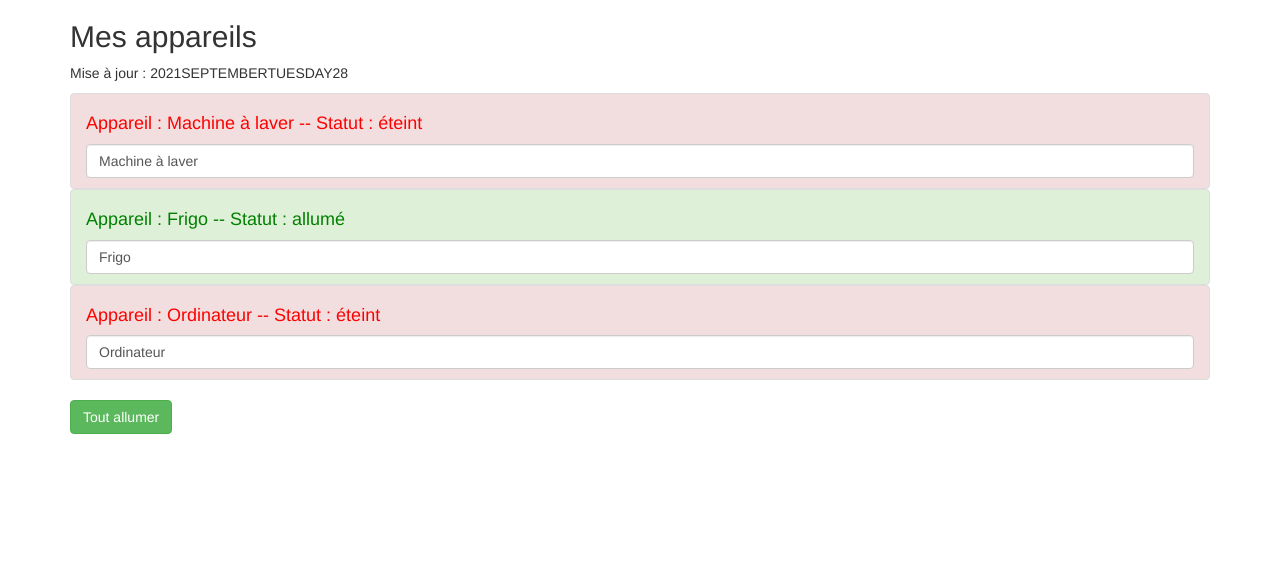
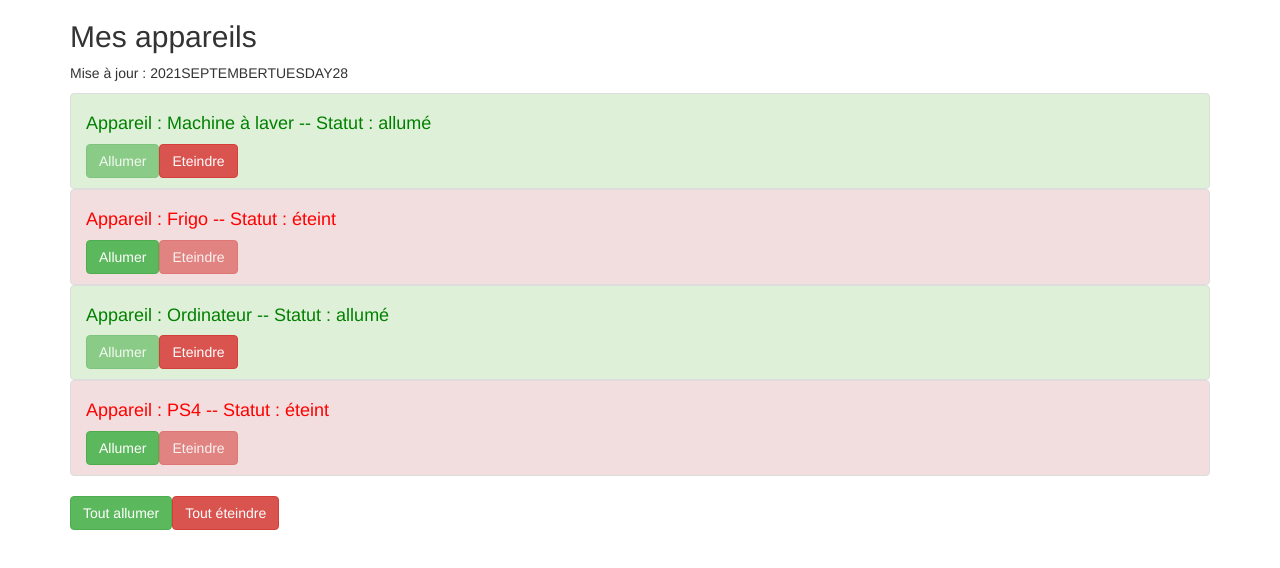
Before and after one commit to Kevin-DA-RE/Projets-Web, an Angular app in the folder Angular/myApp/: page / in a window 1280 px wide. Shown: the top 568 px of the page. Built offline with nearby package versions, Linux system fonts and the light colour scheme.

Commit message:
Services fini

```diff
--- a/Angular/myApp/src/app/app.component.html
+++ b/Angular/myApp/src/app/app.component.html
@@ -4,13 +4,15 @@
         <h2>Mes appareils</h2>
         <p>Mise à jour : {{ lastUpdate | date: 'yMMMMEEEEd' | uppercase}}</p>
         <ul class="list-group">
-          <app-appareil *ngFor="let appareil of appareils"
+          <app-appareil *ngFor="let appareil of appareils; let i = index"
+                        [indexOfAppareil]="i"
                         [appareilName]="appareil.name"
                         [appareilStatus]="appareil.status"></app-appareil>
         </ul>
         <button class="btn btn-success"
-                [disabled] = "!isAuth"
                 (click)="onAllumer()">Tout allumer</button>
+        <button class="btn btn-danger"
+                (click)="onEteindre()">Tout éteindre</button>
       </div>
     </div>
   </div>
--- a/Angular/myApp/src/app/app.component.ts
+++ b/Angular/myApp/src/app/app.component.ts
@@ -30,6 +30,10 @@
   }
 
   onAllumer(){
-    console.log('On allume tout !');
+    this.appareilService.switchOnAll();
   }
+  onEteindre() {
+    this.appareilService.switchOffAll();
+  }
+
 }
--- a/Angular/myApp/src/app/appareil/appareil.component.html
+++ b/Angular/myApp/src/app/appareil/appareil.component.html
@@ -2,5 +2,11 @@
                'list-group-item-success': appareilStatus === 'allumé',
                'list-group-item-danger': appareilStatus === 'éteint'}">
   <h4 [ngStyle]="{color: getColor()}">Appareil : {{ appareilName }} -- Statut : {{ getStatus() }}</h4>
-  <input type="text" class="form-control" [(ngModel)]="appareilName">
+  <button class="btn btn-success"
+          (click)="onSwitchOn()"
+          [disabled]="appareilStatus === 'allumé'">Allumer</button>
+
+  <button class="btn btn-danger"
+          (click)="onSwitchOff()"
+          [disabled]="appareilStatus === 'éteint'">Eteindre</button>
 </li>
--- a/Angular/myApp/src/app/appareil/appareil.component.ts
+++ b/Angular/myApp/src/app/appareil/appareil.component.ts
@@ -1,4 +1,5 @@
 import { Component, Input, OnInit } from '@angular/core';
+import { AppareilService } from '../services/appareil.service';
 
 @Component({
   selector: 'app-appareil',
@@ -14,7 +15,9 @@
   @Input()
   appareilStatus!: string;
 
-  constructor() { }
+  @Input() indexOfAppareil!: number;
+
+  constructor(private appareilService:AppareilService) { }
 
   ngOnInit(): void {
   }
@@ -47,4 +50,11 @@
     }
   }
 
+  onSwitchOn() {
+    this.appareilService.switchOnOne(this.indexOfAppareil);
+  }
+
+  onSwitchOff() {
+    this.appareilService.switchOffOne(this.indexOfAppareil);
+  }
 }
--- a/Angular/myApp/src/app/services/appareil.service.ts
+++ b/Angular/myApp/src/app/services/appareil.service.ts
@@ -3,14 +3,18 @@
   appareils = [
     {
       name: 'Machine à laver',
+      status: 'allumé'
+    },
+    {
+      name: 'Frigo',
       status: 'éteint'
     },
     {
-      name: 'Frigo',
+      name: 'Ordinateur',
       status: 'allumé'
     },
     {
-      name: 'Ordinateur',
+      name: 'PS4',
       status: 'éteint'
     }
   ];
@@ -27,5 +31,13 @@
       }
     }
 
+    switchOnOne(index: number){
+      this.appareils[index].status = 'allumé';
+    }
+
+    switchOffOne(index: number){
+      this.appareils[index].status = 'éteint';
+    }
+
 
 }
```
